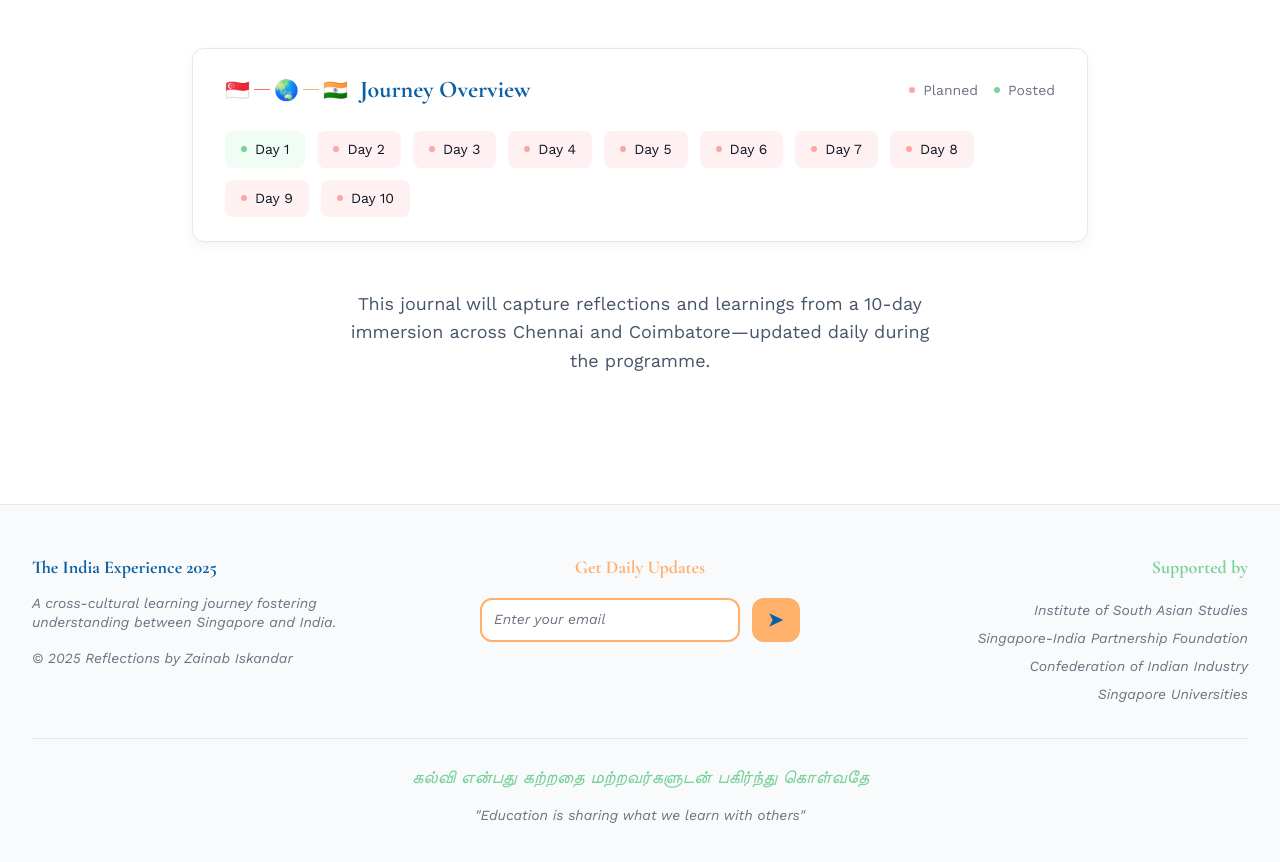
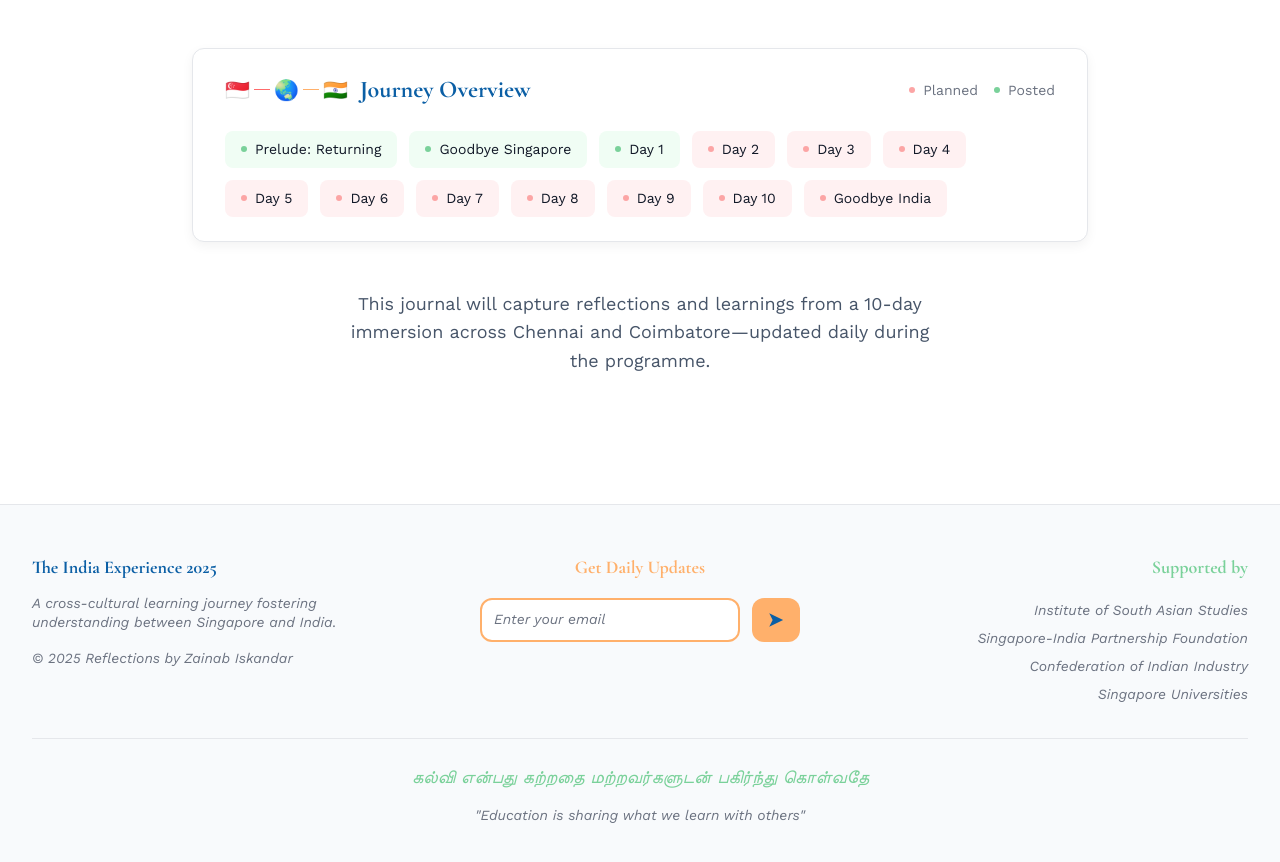
Before and after one commit to zainabiskandar/India2025, a React app in the folder src/: page / in a window 1280 px wide. Shown: the part 800-1662 px from the top of the page. Built offline with nearby package versions, Linux system fonts and the light colour scheme; the HTML template or start-up script is replaced by a standard one.

Commit message:
Updated Tag.tsx

```diff
--- a/src/components/Tag.tsx
+++ b/src/components/Tag.tsx
@@ -24,12 +24,13 @@ export function Tag({ children, variant = 'secondary' }: TagProps) {
 }
 
 interface DayChipProps {
-  day: number;
+  day: number | string;
+  label: string;
   status: 'published' | 'planned' | 'not-planned';
   onClick?: () => void;
 }
 
-export function DayChip({ day, status, onClick }: DayChipProps) {
+export function DayChip({ day, label, status, onClick }: DayChipProps) {
   const isPublished = status === 'published';
 
   return (
@@ -39,7 +40,7 @@ export function DayChip({ day, status, onClick }: DayChipProps) {
       disabled={!onClick}
     >
       <span className={`status-dot ${isPublished ? 'status-dot-posted' : 'status-dot-planned'}`} />
-      Day {day}
+      {label}
     </button>
   );
 }
--- a/src/pages/HomePage.tsx
+++ b/src/pages/HomePage.tsx
@@ -8,10 +8,9 @@ interface HomePageProps {
 }
 
 export function HomePage({ onNavigate }: HomePageProps) {
-  const dayStatuses = journalConfig
-    .filter(config => typeof config.day === 'number')
-    .map(config => ({
-      day: config.day as number,
+  const dayStatuses = journalConfig.map(config => ({
+    day: config.day,
+    label: config.label,
     status: config.status
   }));
 
@@ -65,14 +64,29 @@ export function HomePage({ onNavigate }: HomePageProps) {
           </div>
 
           <div className="flex flex-wrap gap-3">
-            {dayStatuses.map(({ day, status }) => (
+            {dayStatuses.map(({ day, label, status }) => {
+              const handleClick = () => {
+                if (typeof day === 'number') {
+                  onNavigate('post', day);
+                } else if (day === 'prelude') {
+                  onNavigate('prelude');
+                } else if (day === 'goodbye-sg') {
+                  onNavigate('goodbye-sg');
+                } else if (day === 'goodbye-india') {
+                  onNavigate('post', day);
+                }
+              };
+
+              return (
                 <DayChip
                   key={day}
                   day={day}
+                  label={label}
                   status={status}
-                onClick={status === 'published' ? () => onNavigate('post', day) : undefined}
+                  onClick={status === 'published' ? handleClick : undefined}
                 />
-            ))}
+              );
+            })}
           </div>
         </div>
       </section>
```
Lines whose indentation alone changed are shown as unchanged.
